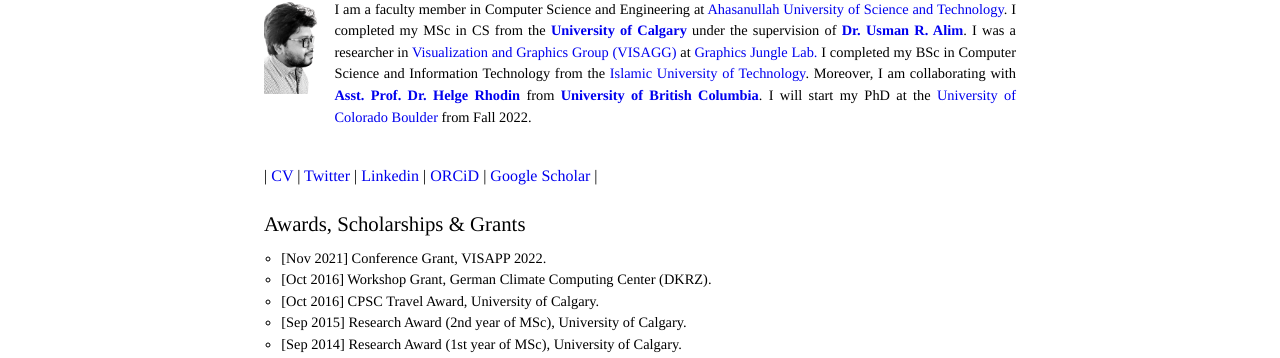
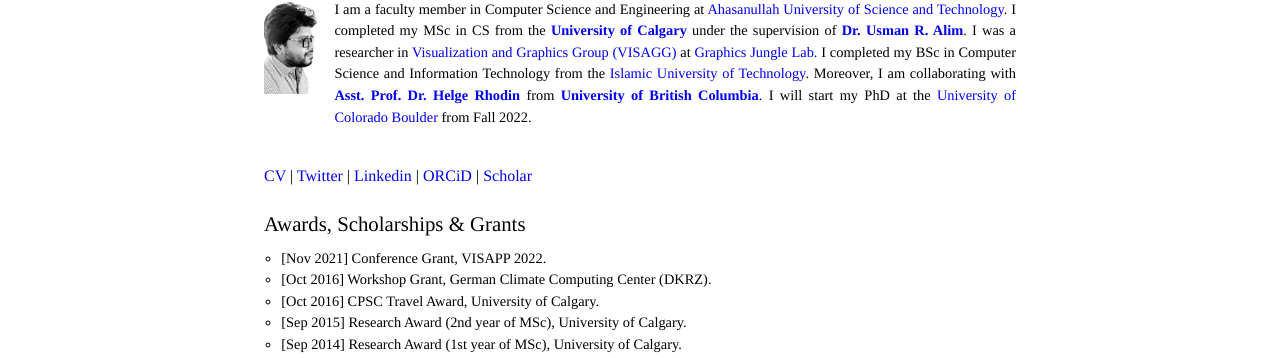
Before and after one commit to imruljubair/imruljubair.github.io, a Jekyll site: the page built from index.html, in a window 1280 px wide and 900 px high. Shown: the part 228-586 px from the top of the window. Built offline with Jekyll 4.4.1, drawn with Linux system fonts in a browser that asks for light colours.

Commit message:
Update intro.html

```diff
--- a/_includes/intro.html
+++ b/_includes/intro.html
@@ -8,8 +8,8 @@
 </p>
 </p>
 </div>
-<div class="container">| <a href="{{ '/cv/CV_MIJubair.pdf' | prepend: site.baseurl }}">CV</a> | <a href="https://twitter.com/ImrulJubair">Twitter</a> | <a href="https://www.linkedin.com/in/imruljubair">Linkedin</a> | <a href="https://orcid.org/0000-0003-0112-7524
-  ">ORCiD</a> | <a href="http://scholar.google.com/citations?user=H4-yZ3wAAAAJ&hl=en">Google Scholar</a> |</div>
+<div class="container"><a href="{{ '/cv/CV_MIJubair.pdf' | prepend: site.baseurl }}">CV</a> | <a href="https://twitter.com/ImrulJubair">Twitter</a> | <a href="https://www.linkedin.com/in/imruljubair">Linkedin</a> | <a href="https://orcid.org/0000-0003-0112-7524
+  ">ORCiD</a> | <a href="http://scholar.google.com/citations?user=H4-yZ3wAAAAJ&hl=en">Scholar</a></div>
 </section>
 
 <section class="intro">
```
